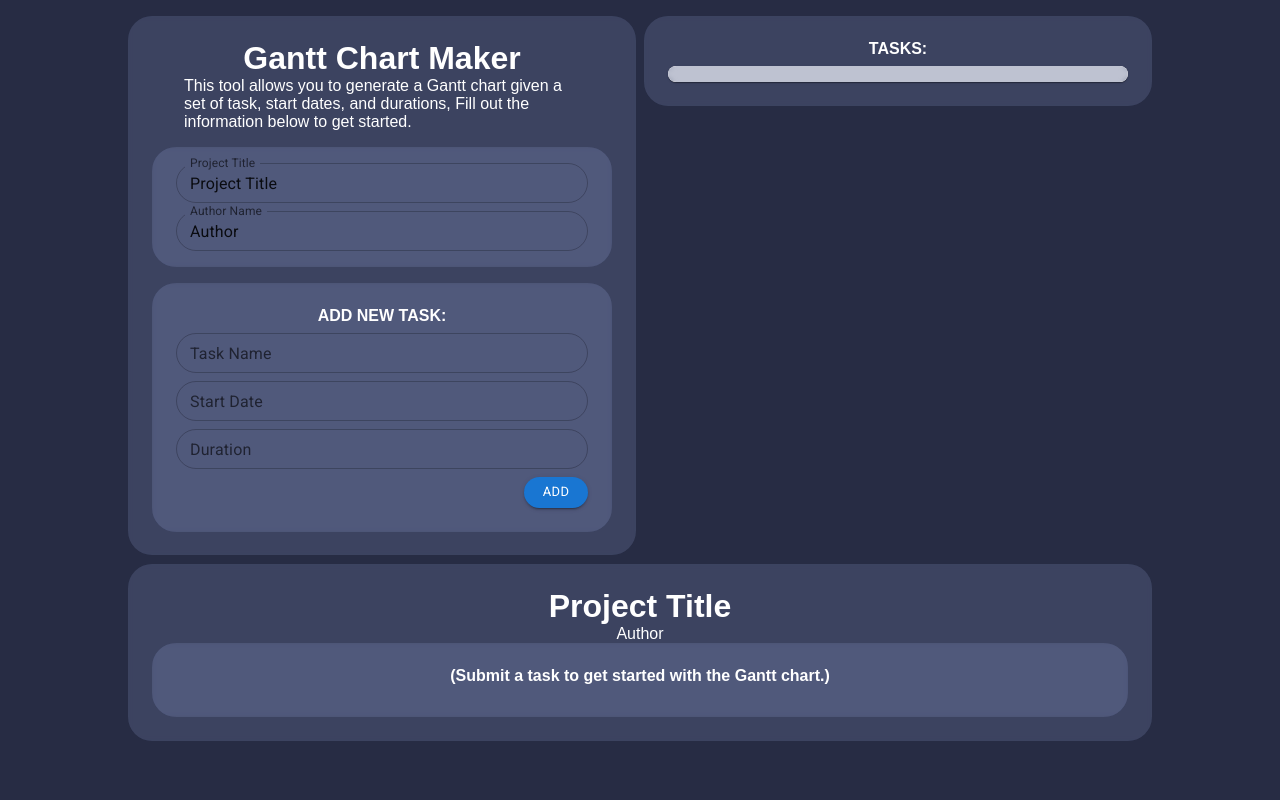
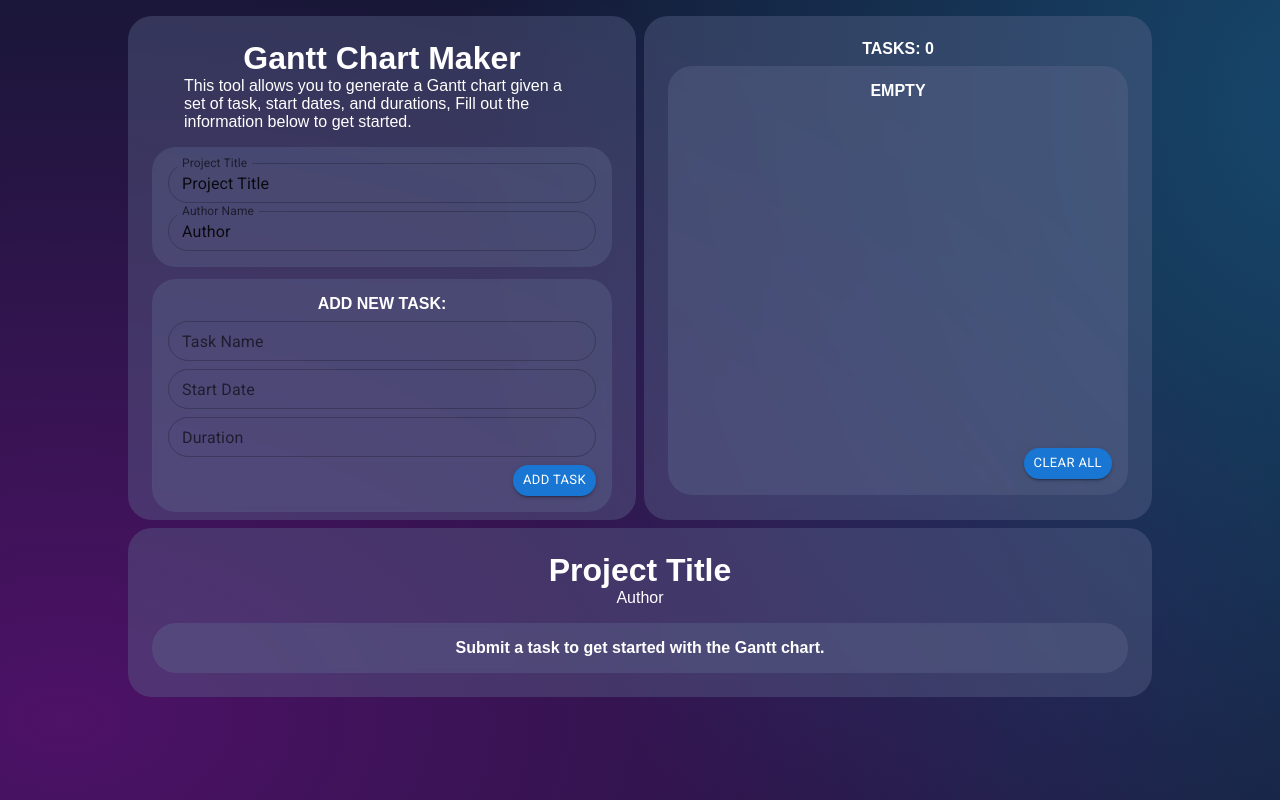
Before and after one commit to RobKokochak/gantt-chart-app, a React (Create React App) app: page / in a window 1280 px wide. Built offline with nearby package versions, Linux system fonts and the light colour scheme.

Commit message:
lots of changes

```diff
--- a/src/App.js
+++ b/src/App.js
@@ -30,6 +30,8 @@ const App = () => {
 
 	const removeTask = id => setTasks(tasks.filter((task) => task.id !== id));
 
+  const removeAllTasks = () => setTasks([]);
+
   return (
     <div className="App">
       <div className="content">
@@ -38,7 +40,7 @@ const App = () => {
             <div className="container">
             <h1>Gantt Chart Maker</h1>
             <p>This tool allows you to generate a Gantt chart given a set of task, start dates, and durations, Fill out the information below to get started.</p>
-              <Stack container="true" spacing={2}>
+              <Stack container="true" spacing={1.5}>
                 <ProjectDetails title={title} setTitle={setTitle} author={author} setAuthor={setAuthor}/>
                 <TaskForm addTask={addTask} />
               </Stack>
@@ -46,16 +48,14 @@ const App = () => {
           </Grid>
           <Grid item xs={6}>
             <div className="container">
-              <h4>TASKS:</h4>
-              <TaskList tasks={tasks} removeTask={removeTask}/>
+              <h4>TASKS: {tasks.length}</h4>
+              <TaskList tasks={tasks} removeTask={removeTask} removeAllTasks={removeAllTasks}/>
             </div>
           </Grid>
           <Grid item xs={12}>
-            <div className="container">
-              <div>
-                <h1>{title}</h1>
-                <>{author}</>
-               </div>
+            <div className="gantt-container">
+              <h1>{title}</h1>
+              <p>{author}</p>
               <Gantt tasks={tasks} title={title} author={author}/>
             </div>
           </Grid>
--- a/src/components/Gantt.js
+++ b/src/components/Gantt.js
@@ -41,6 +41,7 @@ const GanttChart = ({ tasks }) => {
   ];
 
   // TEST PURPOSES ONLY
+  // change line 73 "const data = [columns, ...{{{{{tasksObjectsToGantt}}}}];" and insert rows into tasksObjectsToGantt
 
   // const daysToMilliseconds = (days) => {
   //   return days * 24 * 60 * 60 * 1000;
@@ -73,9 +74,16 @@ const GanttChart = ({ tasks }) => {
 
   const options = {
     height: 400,
+    backgroundColor: {
+    },
     gantt: {
-      trackHeight: 60,
+      criticalPathEnabled: false,
+      percentEnabled: false,
+      trackHeight: 40,
     },
+    labelStyle: {
+      color: '#FFFFFF'
+    }
   };
 
   // FIX ME DEBUGGER
@@ -83,7 +91,7 @@ const GanttChart = ({ tasks }) => {
   if (tasksObjectsToGantt[0] != null) {
     return (
       <div>
-        <div className="container">
+        <div className="inner-container">
           <Chart
             chartType="Gantt"
             width="100%"
@@ -97,8 +105,8 @@ const GanttChart = ({ tasks }) => {
     else {
       return (
         <div>
-        <div className="container">
-          <h4>(Submit a task to get started with the Gantt chart.)</h4>
+        <div className="inner-container">
+          <h4>Submit a task to get started with the Gantt chart.</h4>
         </div>
       </div>
       )
--- a/src/components/Task.js
+++ b/src/components/Task.js
@@ -1,15 +1,31 @@
 import { IconButton } from '@mui/material';
 import RemoveCircleRoundedIcon from '@mui/icons-material/RemoveCircleRounded';
+import { Stack } from "@mui/system";
 
 const Task = ({ task, removeTask }) => {
 	const handleRemoveClick = () => removeTask(task.id);
 
+	// converts date from 2022-2-14 to 2/14/2022
+	const correctFormattedDate = (date) => {
+		let temp = date;
+        temp = JSON.stringify(temp).slice(1, 11);
+        let parts = temp.split('-');
+        temp = `${parts[1]}/${parts[2]}/${parts[0]}`;
+		return temp;
+	}
+
 	return (
 		<div className="task">
-			<div>Task: {task.taskName} Start Date: {JSON.stringify(task.startDate).slice(1, 11)} Duration: {parseInt(task.duration, 10)} days</div>
-			<IconButton aria-label="delete" onClick={handleRemoveClick} size="large">
-				<RemoveCircleRoundedIcon fontSize="inherit" />
-			</IconButton>
+			<div className="task-details">
+				Task: {task.taskName}
+				<br />Start Date: {correctFormattedDate(task.startDate)}
+				<br />Duration: {parseInt(task.duration, 10)} days
+			</div>
+			<div className="vertical-center">
+				<IconButton aria-label="delete" onClick={handleRemoveClick} size="large">
+					<RemoveCircleRoundedIcon fontSize="inherit" />
+				</IconButton>
+			</div>
 		</div>
 	);
 }
--- a/src/components/TaskForm.js
+++ b/src/components/TaskForm.js
@@ -16,36 +16,37 @@ const defaultValues = {
 	dependencies: null
 }
 
-const MAX_LENGTH = 5;
+const MAX_LENGTH = 32;
 const MAX_DAYS = 180;
 
 const TaskForm = ({ addTask }) => {
 	const [ task, setTaskValue ] = useState(defaultValues);
-	const [errorMessage, setErrorMessage] = useState("");
+	const [ errorMessage, setErrorMessage ] = useState("");
 
-	useEffect(() => {
-		// Set errorMessage only if text is equal or bigger than MAX_LENGTH
-		if (task.taskName.length >= MAX_LENGTH) {
-			setErrorMessage(
-			"The input has exceeded the maximum number of characters"
-			);
-		}
-		if (task.duration >= MAX_LENGTH) {
-			setErrorMessage(
-			"The duration is too large"
-			);
-		}
-	  }, [task]);
+	// TESTING INPUT VALIDATION
+	// useEffect(() => {
+	// 	// Set errorMessage only if text is equal or bigger than MAX_LENGTH
+	// 	if (task.taskName.length >= MAX_LENGTH) {
+	// 		setErrorMessage(
+	// 		"The input has exceeded the maximum number of characters"
+	// 		);
+	// 	}
+	// 	if (task.duration >= MAX_LENGTH) {
+	// 		setErrorMessage(
+	// 		"The duration is too large"
+	// 		);
+	// 	}
+	//   }, [task]);
 
-	  useEffect(() => {
-		// Set empty errorMessage only if text is less than MAX_LENGTH and errorMessage is not empty. avoids setting empty errorMessage if the errorMessage is already empty
-		if (task.taskName.length < MAX_LENGTH && errorMessage) {
-			setErrorMessage("");
-		}
-		if (task.duration < MAX_DAYS && errorMessage) {
-			setErrorMessage("");
-		}
-	  }, [task, errorMessage]);
+	//   useEffect(() => {
+	// 	// Set empty errorMessage only if text is less than MAX_LENGTH and errorMessage is not empty. avoids setting empty errorMessage if the errorMessage is already empty
+	// 	if (task.taskName.length <= MAX_LENGTH && errorMessage) {
+	// 		setErrorMessage("");
+	// 	}
+	// 	if (task.duration < MAX_DAYS && errorMessage) {
+	// 		setErrorMessage("");
+	// 	}
+	//   }, [task, errorMessage]);
 
 
 	const handleTaskInputChange = e => {
@@ -58,9 +59,10 @@ const TaskForm = ({ addTask }) => {
 
 		e.preventDefault();
 
-		if ((task.taskName.length < MAX_LENGTH) && (task.startDate != null) && (0 < task.duration || task.duration <= MAX_DAYS)) {
+		if ((task.taskName.length <= MAX_LENGTH) && (task.startDate != null) && (0 < task.duration && task.duration <= MAX_DAYS)) {
 			// adds the task to the list with a generated unique ID
-			addTask({ ...task, id: uuidv4()});
+			// remove resource if you don't want a rainbow gantt chart
+			addTask({ ...task, id: uuidv4(), resource: uuidv4()});
 
 			// reset task form boxes to become empty
 			setTaskValue({ ...task, taskName: '', startDate: null, duration: '' });
@@ -72,7 +74,7 @@ const TaskForm = ({ addTask }) => {
 	console.log(task);
 
 	return (
-		<div className="container">
+		<div className="inner-container">
 			<form noValidate autoComplete='off' onSubmit={handleSubmit}>
 				<h4>ADD NEW TASK:</h4>
 				<div>
@@ -110,7 +112,7 @@ const TaskForm = ({ addTask }) => {
 								helperText={errorMessage}
 							/>
 							<div className="right">
-								<Button type="submit" variant="contained" size="small" style={{ borderRadius: 50 }}>ADD</Button>
+								<Button type="submit" variant="contained" size="small" style={{ borderRadius: 50 }}>ADD TASK</Button>
 							</div>
 						</Stack>
 					</LocalizationProvider>
--- a/src/components/TaskList.js
+++ b/src/components/TaskList.js
@@ -1,11 +1,8 @@
 import Task from './Task';
-import List from '@mui/material/List';
-import ListItem from '@mui/material/ListItem';
-import ListItemText from '@mui/material/ListItemText';
-import { FixedSizeList } from 'react-window';
-import { Paper } from '@mui/material';
+import { Stack } from "@mui/system";
+import { Button } from '@mui/material';
 
-const TaskList = ({ tasks, removeTask }) => {
+const TaskList = ({ tasks, removeTask, removeAllTasks }) => {
 
 	//sorts the tasks array by date
 	tasks.sort(function compare(a, b) {
@@ -16,13 +13,33 @@ const TaskList = ({ tasks, removeTask }) => {
 
 	console.log(tasks);
 
-	return (
-		<Paper style={{ maxHeight: 470, overflow: 'auto', borderRadius: 25}}>
-			<List className="inner-container" sx={{ width: '100%', bgcolor: 'rgba(92, 103, 140, 0.4)' }}>
-				<ul>{tasks.map((task) => <Task key={task.id} task={task} removeTask={removeTask} />)}</ul>
-			</List>
-		</Paper>
-	);
+	if (tasks.length > 0) {
+		return (
+			<Stack className="tasklist-container" spacing={1}>
+				<div className='tasklist-wrapper'>
+					<Stack container="true" spacing={1.5}>
+						{tasks.map((task) => <Task key={task.id} task={task} removeTask={removeTask} />)}
+					</Stack>
+				</div>
+				<form className="right" onSubmit={removeAllTasks}>
+					<Button type="submit" variant="contained" size="small" style={{ borderRadius: 50 }}>CLEAR ALL</Button>
+				</form>
+			</Stack>
+		);
+	}	else {
+		return (
+			<Stack className="tasklist-container" spacing={1}>
+				<div className='tasklist-wrapper'>
+					<Stack container="true" spacing={1.5}>
+						<h4>EMPTY</h4>
+					</Stack>
+				</div>
+				<form className="right" onSubmit={removeAllTasks}>
+					<Button type="submit" variant="contained" size="small" style={{ borderRadius: 50 }}>CLEAR ALL</Button>
+				</form>
+			</Stack>
+		);
+	}
 
 }
 
--- a/src/index.css
+++ b/src/index.css
@@ -1,28 +1,42 @@
 @import url('https://fonts.googleapis.com/css2?family=Roboto&display=swap');
-
-body {
-  background: rgb(39, 44, 68);
-}
-
-.content {
-  padding: 1em;
-  padding-left: 10%;
-  padding-right: 10%;
-}
 
 * {
   margin: 0;
   font-family: "Outfit", sans-serif;
 }
 
+body {
+  background: radial-gradient(100% 100% at 5% 90%, rgba(250, 0, 255, 0.252) 0%, rgba(0, 0, 0, 0) 100%), radial-gradient(66.25% 131.01% at 102.29% 13.33%, rgba(29, 201, 255, 0.268) 0%, rgba(0, 0, 0, 0) 100%), #141734;
+  min-height: 100%;
+  background-repeat: no-repeat;
+  background-attachment: fixed;
+  background-position: center;
+  background-size: cover;
+}
+
+body::-webkit-scrollbar {
+  display: none;
+}
+
+.content {
+  padding: 1rem;
+  padding-left: 10%;
+  padding-right: 10%;
+}
+
 .container {
   text-align: center;
-  background: rgba(92, 103, 140, 0.4);
-  color: rgb(255, 255, 255);
-  backdrop-filter: blur(2px);
-  border-radius: 1.5em;
-  padding: 1.5em;
-  max-height: 91%;
+  background: #5C678C66;
+  color: #FFFFFF;
+  backdrop-filter: blur(2rpx);
+  border-radius: 1.5rem;
+  padding: 1.5rem;
+  height: 28.5rem;
+  overflow: auto;
+}
+
+.container::-webkit-scrollbar {
+  display: none;
 }
 
 .container h1{
@@ -31,39 +45,94 @@ body {
 
 .container p {
   text-align: left;
-  padding-left: 2em;
-  padding-right: 2em;
-  padding-bottom: 1em;
+  padding-left: 2rem;
+  padding-right: 2rem;
+  padding-bottom: 1rem;
 }
 
 .container h4 {
   text-align: center;
-  padding-left: 2em;
-  padding-right: 2em;
-  padding-bottom: .5em;
+  padding-left: 2rem;
+  padding-right: 2rem;
+  padding-bottom: .5rem;
 }
 
 .inner-container {
   text-align: center;
-  background: rgba(92, 103, 140, 0.4);
+  background: #5C678C66;
   backdrop-filter: blur(2px);
-  border-radius: 1.5em;
-  padding-left: 1.5em;
-  padding-right: 1.5em;
-  padding-top: 1em;
-  padding-bottom: 1em;
+  border-radius: 1.5rem;
+  padding: 1rem;
+}
+
+.tasklist-container {
+  position: relative;
+  text-align: center;
+  background: #5C678C66;
+  backdrop-filter: blur(2px);
+  border-radius: 1.5rem;
+  height: 24.8rem;
+  padding: 1rem;
+  overflow: auto;
+}
+
+.tasklist-container::-webkit-scrollbar {
+  display: none;
+}
+
+.tasklist-wrapper {
+  text-align: center;
+  height: 23rem;
+  border-radius: 1.5rem;
+  overflow: auto;
+}
+
+.tasklist-wrapper::-webkit-scrollbar {
+  display: none;
+}
+
+.gantt-container {
+  text-align: center;
+  background: #5C678C66;
+  color: #FFFFFF;
+  backdrop-filter: blur(2rpx);
+  border-radius: 1.5rem;
+  padding: 1.5rem;
+  height: 28;
+}
+
+.gantt-container h1{
+  text-align: center;
+}
+
+.gantt-container p {
+  text-align: center;
+  padding-left: 2rem;
+  padding-right: 2rem;
+  padding-bottom: 1rem;
 }
 
 .task {
-  align-items: center;
+  background: #5C678C66;
+  color: #FFFFFF;
+  backdrop-filter: blur(2rpx);
+  border-radius: 1rem;
   display: flex;
-  flex-direction: row;
-  padding-left: 1em;
-  padding-right: 1em;
+  justify-content: space-between;
+  padding: 1rem;
+  padding-left: 4rem;
+  padding-right: 4rem;
+  height: 3.3rem;
+}
+
+.task-details {
+  text-align: left;
+  max-height: 415px;
+  overflow: hidden;
 }
 
 .input-box fieldset{
-  border-radius: 1.5em;
+  border-radius: 1.5rem;
 }
 
 .right {
@@ -72,3 +141,14 @@ body {
   margin-left: auto;
   margin-right: 0;
 }
+
+.vertical-center {
+  display: flex;
+  align-items: center;
+}
+
+.bottom {
+  position: absolute;
+  bottom: 0;
+  right: 0;
+}
```
